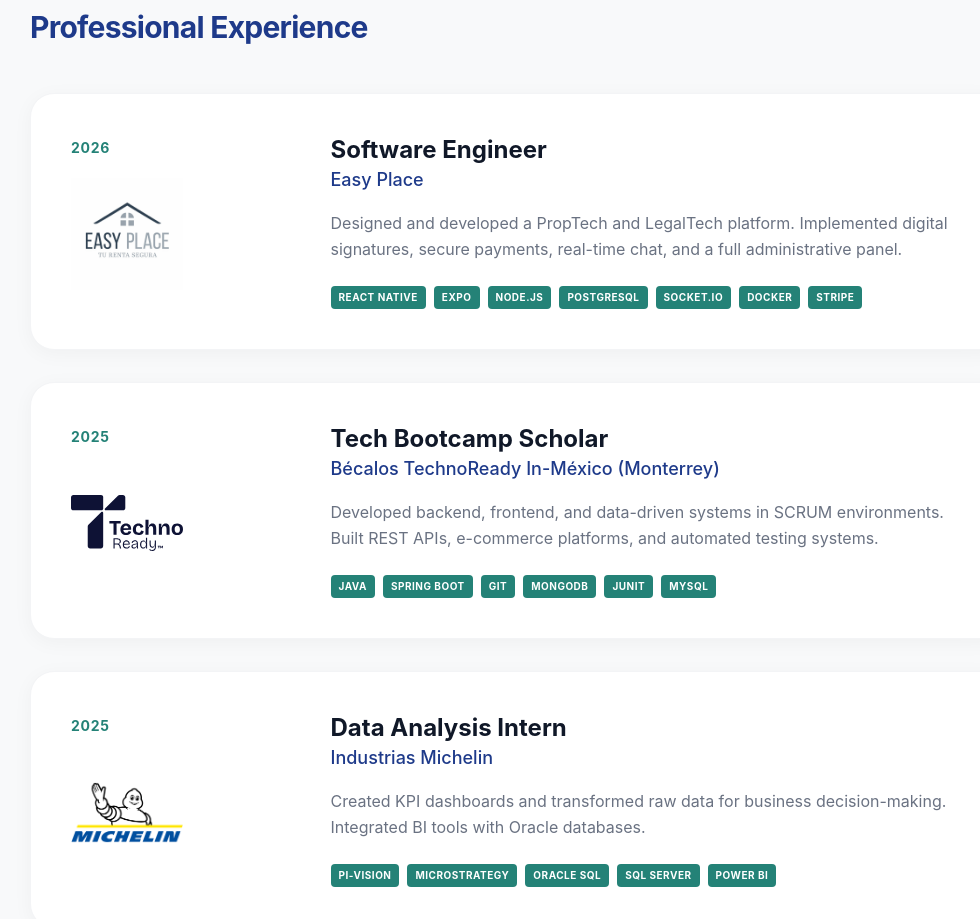
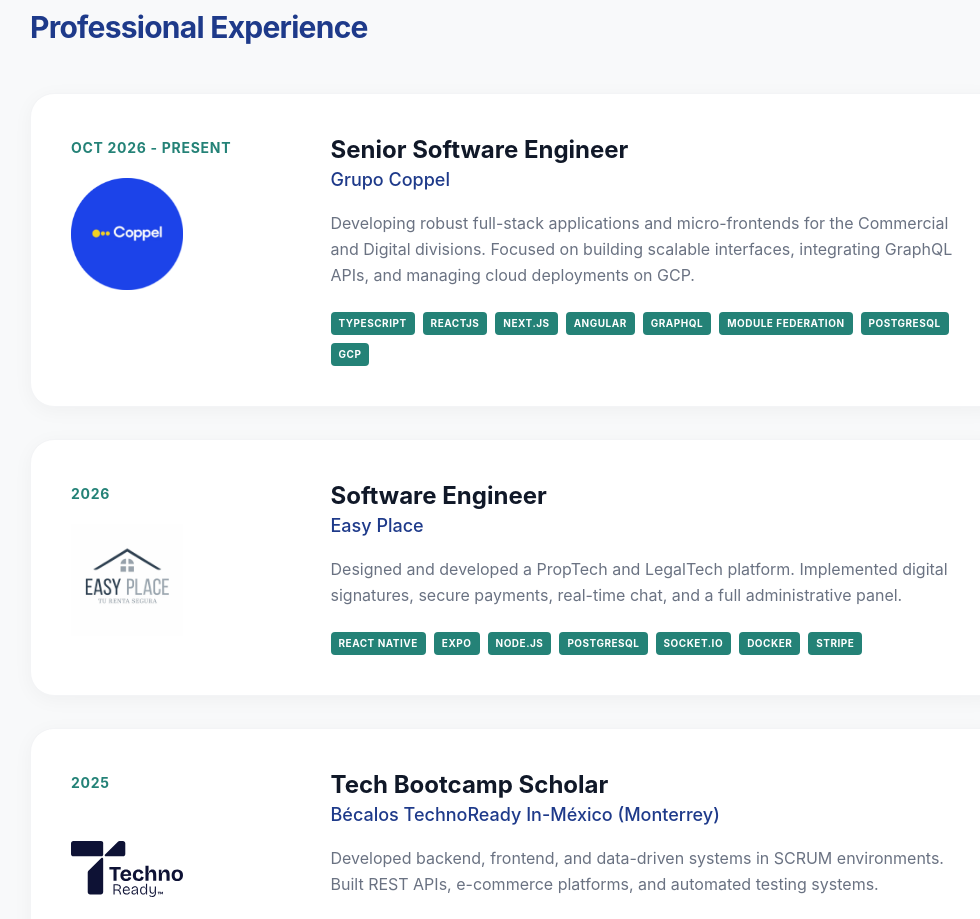
Before and after one commit to carlop13/carlos-lopez-portfolio, a React (Vite) app: page / in a window 1280 px wide. Shown: the part 2320-3239 px from the top of the page, without its empty margins (122-1102 px from the left). Built offline with nearby package versions, Linux system fonts and the light colour scheme.

Commit message:
add coppel

```diff
--- a/src/data/portfolioData.ts
+++ b/src/data/portfolioData.ts
@@ -203,6 +203,14 @@
   ],
   experience: [
     {
+      role: "Senior Software Engineer",
+      company: "Grupo Coppel",
+      period: "Oct 2026 - Present",
+      description: "Developing robust full-stack applications and micro-frontends for the Commercial and Digital divisions. Focused on building scalable interfaces, integrating GraphQL APIs, and managing cloud deployments on GCP.",
+      technologies: ["TypeScript", "ReactJS", "Next.js", "Angular", "GraphQL", "Module Federation", "PostgreSQL", "GCP"],
+      logo: "/coppel.png"
+    },
+    {
       role: "Software Engineer",
       company: "Easy Place",
       period: "2026",
```
Also changed, not shown: public/coppel.png (added).
